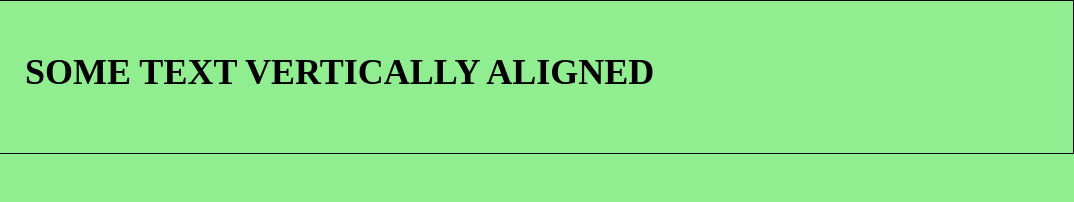
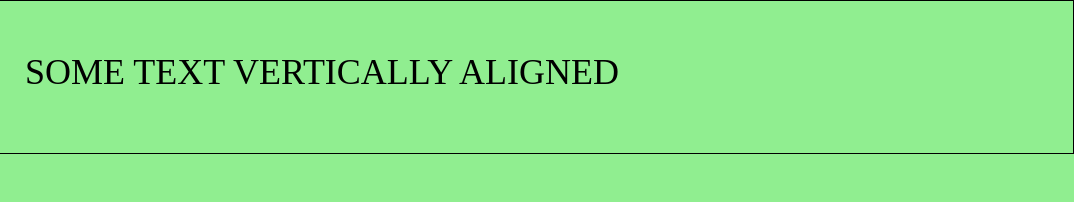
Before and after one commit to Pozharskyi/HtmlCssMarkup, a plain HTML site: page index.html in a window 1280 px wide. Shown: the top 202 px of the page, 206-1280 px from the left. Drawn offline with Linux system fonts and the light colour scheme.

Commit message:
Refactoring

```diff
--- a/css/styles.css
+++ b/css/styles.css
@@ -3,7 +3,7 @@ html, body {
     font-size: 12px;
     margin: 0px;
     height: 100%;
-    min-width: 1000px;
+    min-width: 900px;
 }
 
 header {
@@ -27,12 +27,9 @@ header {
 
 .header-text {
     height: 100px;
-    align-items: center;
     color: black;
     font-family: "Times New Roman", serif;
     font-size: 3em;
-    font-weight: bold;
-    text-transform: uppercase;
     text-indent: 30px;
     line-height: 0.5em;
 }
```
